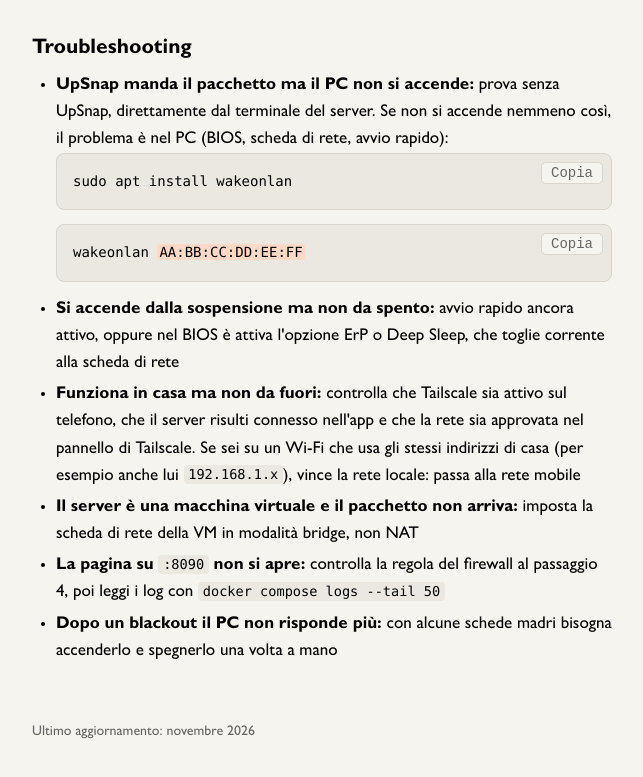
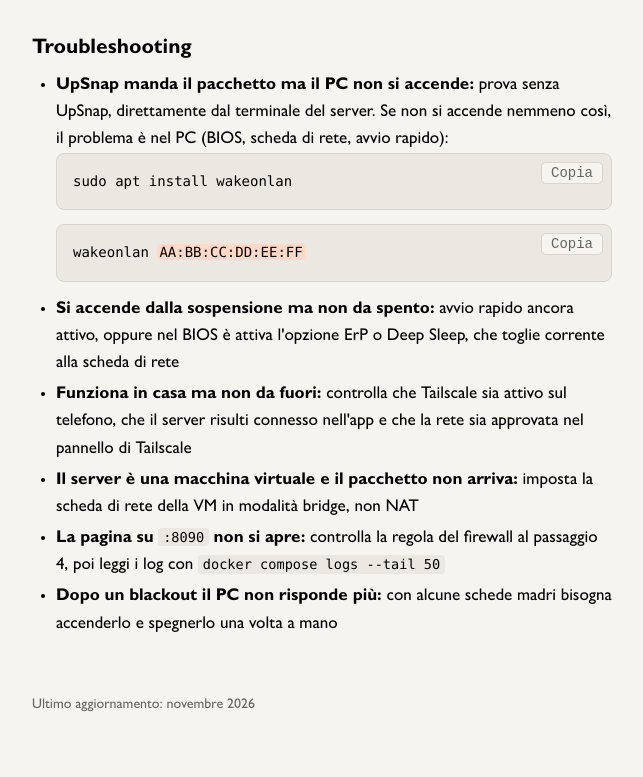
Before and after one commit to matteotrizza/FileYT, a plain HTML site: page wake-on-lan-upsnap.html in a window 1280 px wide. Shown: the part 4276-5053 px from the top of the page, without its empty margins (318-961 px from the left). Drawn offline with Linux system fonts and the light colour scheme.

```diff
--- a/wake-on-lan-upsnap.html
+++ b/wake-on-lan-upsnap.html
@@ -117,7 +117,7 @@ EOF</code></pre>
       <pre><code>wakeonlan <mark>AA:BB:CC:DD:EE:FF</mark></code></pre>
     </li>
     <li><strong>Si accende dalla sospensione ma non da spento:</strong> avvio rapido ancora attivo, oppure nel BIOS è attiva l'opzione ErP o Deep Sleep, che toglie corrente alla scheda di rete</li>
-    <li><strong>Funziona in casa ma non da fuori:</strong> controlla che Tailscale sia attivo sul telefono, che il server risulti connesso nell'app e che la rete sia approvata nel pannello di Tailscale. Se sei su un Wi-Fi che usa gli stessi indirizzi di casa (per esempio anche lui <code>192.168.1.x</code>), vince la rete locale: passa alla rete mobile</li>
+    <li><strong>Funziona in casa ma non da fuori:</strong> controlla che Tailscale sia attivo sul telefono, che il server risulti connesso nell'app e che la rete sia approvata nel pannello di Tailscale</li>
     <li><strong>Il server è una macchina virtuale e il pacchetto non arriva:</strong> imposta la scheda di rete della VM in modalità bridge, non NAT</li>
     <li><strong>La pagina su <code>:8090</code> non si apre:</strong> controlla la regola del firewall al passaggio 4, poi leggi i log con <code>docker compose logs --tail 50</code></li>
     <li><strong>Dopo un blackout il PC non risponde più:</strong> con alcune schede madri bisogna accenderlo e spegnerlo una volta a mano</li>
```
